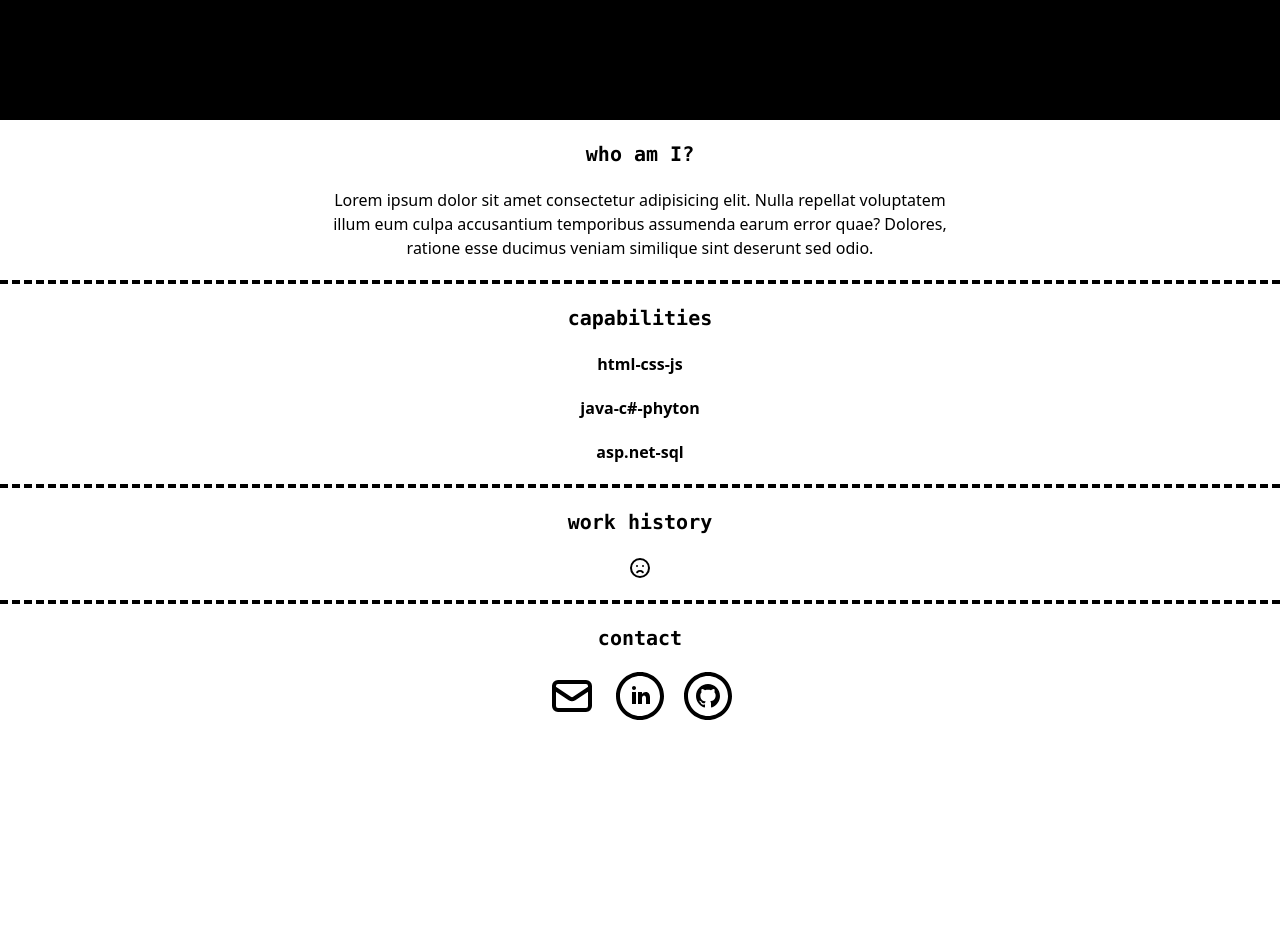
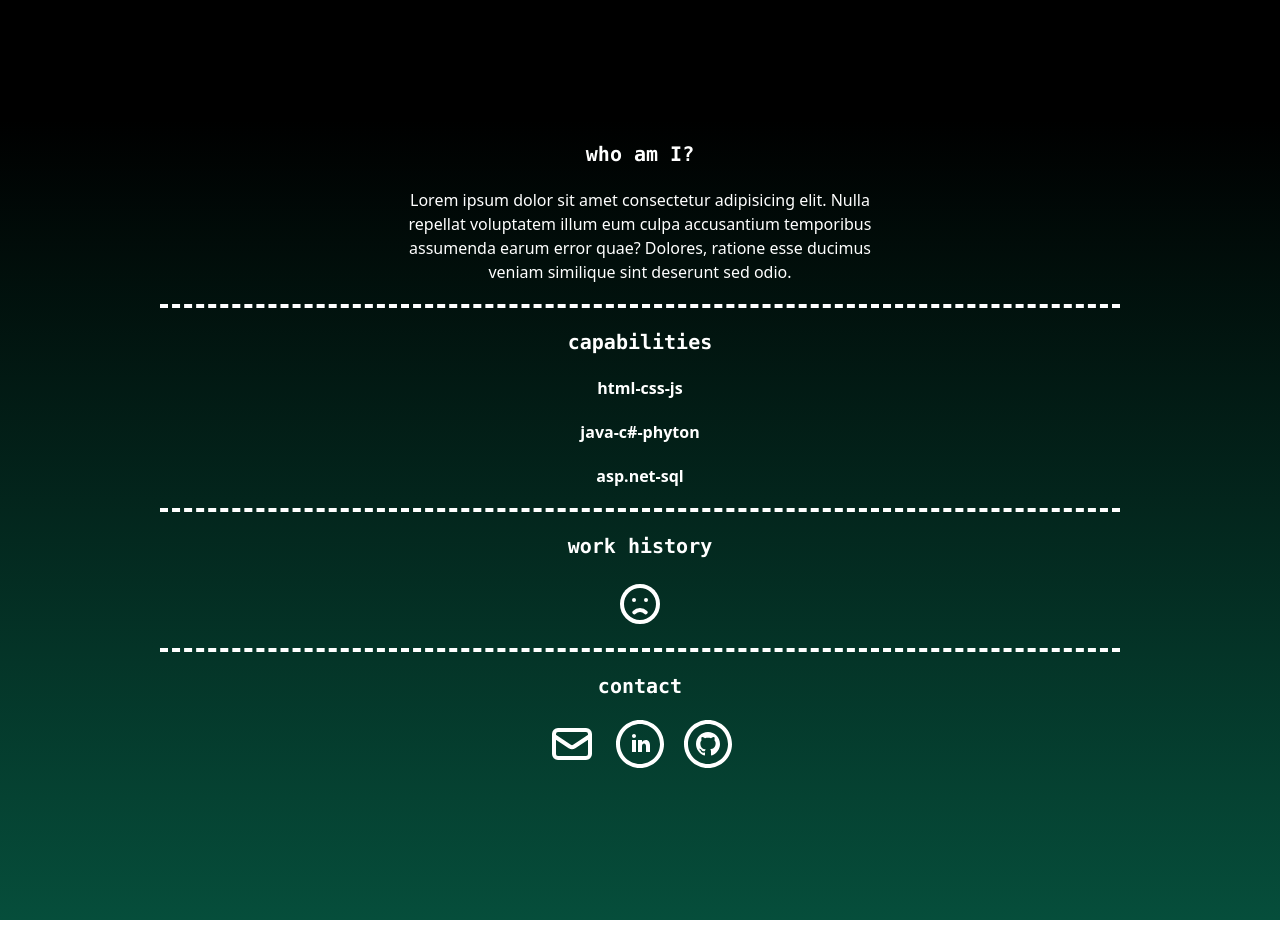
Before and after one commit to cayanayy/cayanayy.github.io, a plain HTML site: page index.html in a window 1280 px wide. Shown: the part 680-1620 px from the top of the page. Drawn offline with nearby package versions, Linux system fonts and the light colour scheme.

Commit message:
update index.html

```diff
--- a/index.html
+++ b/index.html
@@ -23,10 +23,10 @@
             </div>
         </div>
     </div>
-    <div class="second-section bg-white w-screen h-screen">
-        <div class="story mx-auto divide-y-4 divide-black divide-dashed">
+    <div class="second-section bg-gradient-to-b from-current bg-black to-green-900 w-screen h-screen">
+        <div class="story mx-auto divide-y-4 divide-white divide-dashed text-white w-3/4">
             <div>
-                <div class="story-title text-xl font-mono font-black text-center my-5">who am I?</div>
+                <div class="story-title text-xl font-mono font-black text-center py-5">who am I?</div>
                 <div class="story-text text-center mx-auto w-6/12 mb-5">Lorem ipsum dolor sit amet consectetur
                     adipisicing
                     elit.
@@ -41,8 +41,8 @@
                 <div class="capability font-semibold text-center my-5">asp.net-sql</div>
             </div>
             <div>
-                <div class="work-history text-center font-black font-mono text-xl my-5">work history</div>
-                <div><svg xmlns="http://www.w3.org/2000/svg" class="h-6 w-6 mx-auto mb-5" fill="none"
+                <div class="work-history text-center font-black  font-mono text-xl my-5">work history</div>
+                <div><svg xmlns="http://www.w3.org/2000/svg" class="h-12 w-12 mx-auto mb-5" fill="none"
                         viewBox="0 0 24 24" stroke="currentColor">
                         <path stroke-linecap="round" stroke-linejoin="round" stroke-width="2"
                             d="M9.172 16.172a4 4 0 015.656 0M9 10h.01M15 10h.01M21 12a9 9 0 11-18 0 9 9 0 0118 0z" />
@@ -57,12 +57,13 @@
                                 <path stroke-linecap="round" stroke-linejoin="round" stroke-width="2"
                                     d="M3 8l7.89 5.26a2 2 0 002.22 0L21 8M5 19h14a2 2 0 002-2V7a2 2 0 00-2-2H5a2 2 0 00-2 2v10a2 2 0 002 2z" />
                             </svg></a>
-                        <a href="https://www.linkedin.com/in/cayanayy/" target="_blank" class="mr-5"><svg
+                        <a href="https://www.linkedin.com/in/cayanayy/" target="_blank" class="mr-5"><svg style="fill: white;"
                                 xmlns="http://www.w3.org/2000/svg" width="48" height="48" viewBox="0 0 24 24">
                                 <path
                                     d="M12 2c5.514 0 10 4.486 10 10s-4.486 10-10 10-10-4.486-10-10 4.486-10 10-10zm0-2c-6.627 0-12 5.373-12 12s5.373 12 12 12 12-5.373 12-12-5.373-12-12-12zm-2 8c0 .557-.447 1.008-1 1.008s-1-.45-1-1.008c0-.557.447-1.008 1-1.008s1 .452 1 1.008zm0 2h-2v6h2v-6zm3 0h-2v6h2v-2.861c0-1.722 2.002-1.881 2.002 0v2.861h1.998v-3.359c0-3.284-3.128-3.164-4-1.548v-1.093z" />
                             </svg></a>
-                        <a href="https://github.com/cayanayy" target="_blank"><svg xmlns="http://www.w3.org/2000/svg" width="48" height="48" viewBox="0 0 24 24">
+                        <a href="https://github.com/cayanayy" target="_blank"><svg style="fill: white;" xmlns="http://www.w3.org/2000/svg"
+                                width="48" height="48" viewBox="0 0 24 24">
                                 <path
                                     d="M12 2c5.514 0 10 4.486 10 10s-4.486 10-10 10-10-4.486-10-10 4.486-10 10-10zm0-2c-6.627 0-12 5.373-12 12s5.373 12 12 12 12-5.373 12-12-5.373-12-12-12zm0 6c-3.313 0-6 2.686-6 6 0 2.651 1.719 4.9 4.104 5.693.3.056.396-.13.396-.289v-1.117c-1.669.363-2.017-.707-2.017-.707-.272-.693-.666-.878-.666-.878-.544-.373.041-.365.041-.365.603.042.92.619.92.619.535.917 1.403.652 1.746.499.054-.388.209-.652.381-.802-1.333-.152-2.733-.667-2.733-2.965 0-.655.234-1.19.618-1.61-.062-.153-.268-.764.058-1.59 0 0 .504-.161 1.65.615.479-.133.992-.199 1.502-.202.51.002 1.023.069 1.503.202 1.146-.776 1.648-.615 1.648-.615.327.826.121 1.437.06 1.588.385.42.617.955.617 1.61 0 2.305-1.404 2.812-2.74 2.96.216.186.412.551.412 1.111v1.646c0 .16.096.347.4.288 2.383-.793 4.1-3.041 4.1-5.691 0-3.314-2.687-6-6-6z" />
                             </svg></a>
```
